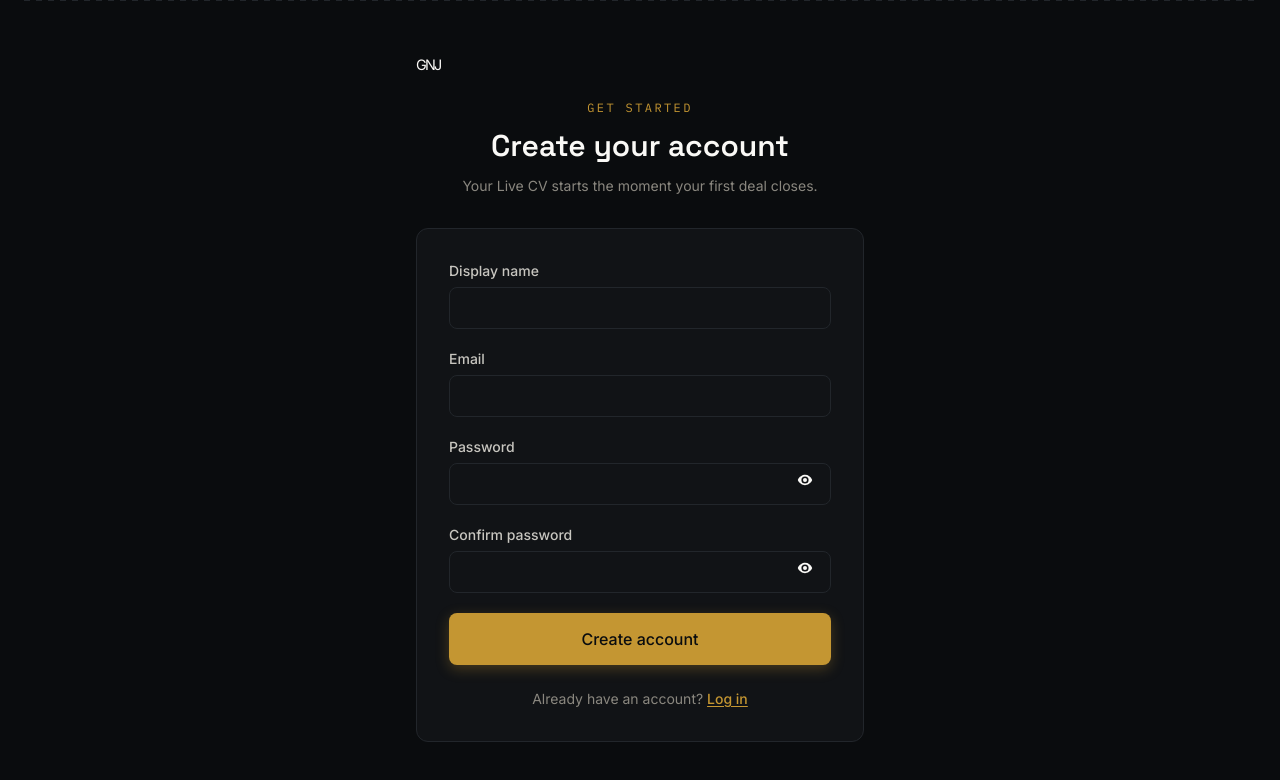
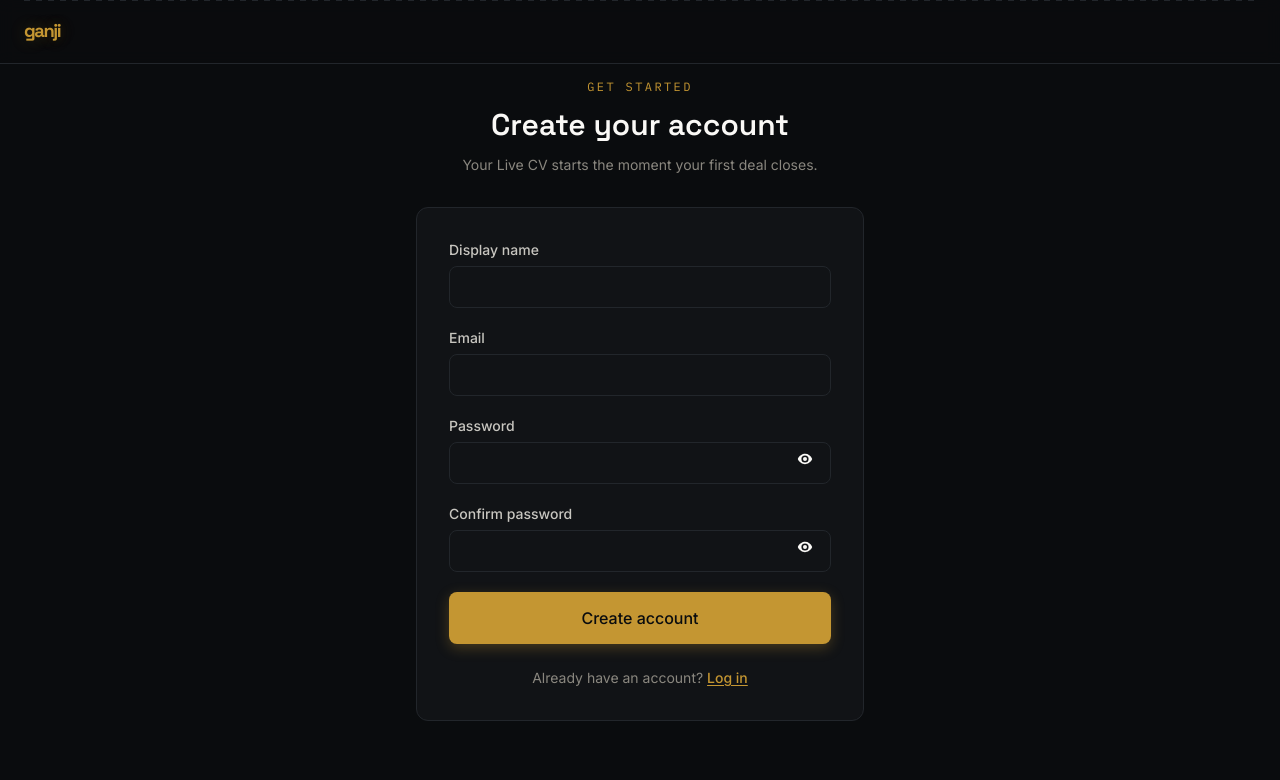
Before and after one commit to Amonochuka/ganji, a Next.js app in the folder frontend/: page /signup in a window 1280 px wide. Shown: the top 780 px of the page. Built offline with nearby package versions, Linux system fonts and the light colour scheme; no server answers.

Commit message:
Use Ganji wordmark across app headers

```diff
--- a/frontend/src/app/cv/[slug]/page.tsx
+++ b/frontend/src/app/cv/[slug]/page.tsx
@@ -150,7 +150,10 @@ function Header() {
   return (
     <header className="border-b border-vault-border bg-vault-bg/80 backdrop-blur-sm sticky top-0 z-50">
       <div className="mx-auto flex h-16 max-w-6xl items-center justify-between px-6">
-        <Link href="/" className="logo-gnj-sm" aria-label="Ganji Home">GNJ</Link>
+        <Link href="/" className="brand-wordmark" aria-label="Ganji Home">ganji</Link>
+        <Link href="/dashboard" className="text-sm text-ink-300 transition hover:text-gold-400">
+          Dashboard
+        </Link>
       </div>
     </header>
   );
--- a/frontend/src/app/cv/[slug]/verify/[entryId]/page.tsx
+++ b/frontend/src/app/cv/[slug]/verify/[entryId]/page.tsx
@@ -32,7 +32,10 @@ export default function VerifyEntryPage() {
     <main className="flex min-h-screen flex-col bg-vault-bg">
       <header className="border-b border-vault-border bg-vault-bg/80 backdrop-blur-sm sticky top-0 z-50">
         <div className="mx-auto flex h-16 max-w-6xl items-center justify-between px-6">
-          <Link href="/" className="logo-gnj-sm" aria-label="Ganji Home">GNJ</Link>
+          <Link href="/" className="brand-wordmark" aria-label="Ganji Home">ganji</Link>
+          <Link href="/dashboard" className="text-sm text-ink-300 transition hover:text-gold-400">
+            Dashboard
+          </Link>
         </div>
       </header>
       <div className="flex-1 px-6 py-10 md:py-16">
--- a/frontend/src/app/dashboard/page.tsx
+++ b/frontend/src/app/dashboard/page.tsx
@@ -111,10 +111,10 @@ function DashboardHeader({ user, onLogout }: { user: { display_name: string; slu
   return (
     <header className="border-b border-vault-border bg-vault-bg/80 backdrop-blur-sm sticky top-0 z-50">
       <div className="mx-auto flex h-16 max-w-7xl items-center justify-between px-6">
-        <Link href="/dashboard" className="logo-gnj-sm" aria-label="Ganji Dashboard">
-          GNJ
+        <Link href="/dashboard" className="brand-wordmark" aria-label="Ganji Dashboard">
+          ganji
         </Link>
-        <nav className="flex items-center gap-2">
+        <nav className="flex items-center gap-5">
           {user?.slug && (
             <Link href={`/cv/${user.slug}`} className="text-sm text-ink-300 hover:text-gold-400">
               My CV
@@ -128,11 +128,11 @@ function DashboardHeader({ user, onLogout }: { user: { display_name: string; slu
               Disputes
             </Link>
           )}
-          <span className="text-sm text-ink-300">
+          <span className="border-l border-vault-border pl-5 text-sm text-ink-300">
             {user?.display_name}
           </span>
           {onLogout && (
-            <Button variant="ghost" className="h-10 px-4" onClick={onLogout}>
+            <Button variant="ghost" className="ml-1 h-10 px-4" onClick={onLogout}>
               Log out
             </Button>
           )}
--- a/frontend/src/app/deals/[dealId]/page.tsx
+++ b/frontend/src/app/deals/[dealId]/page.tsx
@@ -611,7 +611,7 @@ function DealHeader({ user }: { user: { email?: string } | null }) {
   return (
     <header className="border-b border-vault-border bg-vault-bg/80 backdrop-blur-sm sticky top-0 z-50">
       <div className="mx-auto flex h-16 max-w-5xl items-center justify-between px-6">
-        <Link href="/dashboard" className="logo-gnj-sm" aria-label="Ganji Dashboard">GNJ</Link>
+        <Link href="/dashboard" className="brand-wordmark" aria-label="Ganji Dashboard">ganji</Link>
         <span className="text-xs font-mono text-ink-500">{user?.email ?? ""}</span>
       </div>
     </header>
--- a/frontend/src/app/deals/new/page.tsx
+++ b/frontend/src/app/deals/new/page.tsx
@@ -101,7 +101,7 @@ export default function CreateDealPage() {
     <main className="flex min-h-screen flex-col bg-vault-bg">
       <header className="border-b border-vault-border bg-vault-bg/80 backdrop-blur-sm sticky top-0 z-50">
         <div className="mx-auto flex h-16 max-w-3xl items-center justify-between px-6">
-          <Link href="/dashboard" className="logo-gnj-sm" aria-label="Ganji Dashboard">GNJ</Link>
+          <Link href="/dashboard" className="brand-wordmark" aria-label="Ganji Dashboard">ganji</Link>
         </div>
       </header>
 
--- a/frontend/src/app/login/page.tsx
+++ b/frontend/src/app/login/page.tsx
@@ -39,7 +39,6 @@ export default function LoginPage() {
       eyebrow="Welcome back"
       title="Log in to Ganji"
       subtitle="Pick up your deals where you left them."
-      showLogo={false}
       footer={
         <>
           Don&apos;t have an account?{" "}
--- a/frontend/src/app/operator/deals/[dealId]/reconcile/page.tsx
+++ b/frontend/src/app/operator/deals/[dealId]/reconcile/page.tsx
@@ -62,7 +62,7 @@ export default function ReconcilePage() {
     <main className="flex min-h-screen flex-col bg-vault-bg">
       <header className="border-b border-vault-border bg-vault-bg/80 backdrop-blur-sm sticky top-0 z-50">
         <div className="mx-auto flex h-16 max-w-6xl items-center justify-between px-6">
-          <Link href="/dashboard" className="logo-gnj-sm" aria-label="Ganji Dashboard">GNJ</Link>
+          <Link href="/dashboard" className="brand-wordmark" aria-label="Ganji Dashboard">ganji</Link>
         </div>
       </header>
       <div className="flex-1 px-6 py-10 md:py-16">
--- a/frontend/src/app/operator/disputes/page.tsx
+++ b/frontend/src/app/operator/disputes/page.tsx
@@ -58,7 +58,7 @@ export default function OperatorDisputesPage() {
     <main className="flex min-h-screen flex-col bg-vault-bg">
       <header className="border-b border-vault-border bg-vault-bg/80 backdrop-blur-sm sticky top-0 z-50">
         <div className="mx-auto flex h-16 max-w-6xl items-center justify-between px-6">
-          <Link href="/dashboard" className="logo-gnj-sm" aria-label="Ganji Dashboard">GNJ</Link>
+          <Link href="/dashboard" className="brand-wordmark" aria-label="Ganji Dashboard">ganji</Link>
           <nav className="flex items-center gap-4">
             <span className="text-sm text-ink-300 hidden sm:block">{user?.display_name}</span>
           </nav>
--- a/frontend/src/app/public/deals/[shareToken]/page.tsx
+++ b/frontend/src/app/public/deals/[shareToken]/page.tsx
@@ -142,7 +142,7 @@ export default function PublicDealPage() {
     <main className="flex min-h-screen flex-col bg-vault-bg">
       <header className="border-b border-vault-border bg-vault-bg/80 backdrop-blur-sm sticky top-0 z-50">
         <div className="mx-auto flex h-16 max-w-3xl items-center justify-between px-6">
-          <Link href="/" className="logo-gnj-sm" aria-label="Ganji Home">GNJ</Link>
+          <Link href="/" className="brand-wordmark" aria-label="Ganji Home">ganji</Link>
           <span className="text-xs text-ink-500">Client review (share link)</span>
         </div>
       </header>
--- a/frontend/src/app/settings/page.tsx
+++ b/frontend/src/app/settings/page.tsx
@@ -78,7 +78,7 @@ export default function SettingsPage() {
     <main className="flex min-h-screen flex-col bg-vault-bg">
       <header className="border-b border-vault-border bg-vault-bg/80 backdrop-blur-sm sticky top-0 z-50">
         <div className="mx-auto flex h-16 max-w-6xl items-center justify-between px-6">
-          <Link href="/dashboard" className="logo-gnj-sm" aria-label="Ganji Dashboard">GNJ</Link>
+          <Link href="/dashboard" className="brand-wordmark" aria-label="Ganji Dashboard">ganji</Link>
           <nav className="flex items-center gap-4">
             <span className="text-sm text-ink-300 hidden sm:block">{user?.display_name}</span>
             <Button variant="ghost" className="h-10 px-4" onClick={() => logout()}>Log out</Button>
--- a/frontend/src/components/auth/auth-shell.tsx
+++ b/frontend/src/components/auth/auth-shell.tsx
@@ -13,15 +13,15 @@ interface AuthShellProps {
   showLogo?: boolean;
 }
 
-export function AuthShell({ eyebrow, title, subtitle, children, footer, showLogo = true }: AuthShellProps) {
+export function AuthShell({ eyebrow, title, subtitle, children, footer }: AuthShellProps) {
   return (
-    <div className="flex min-h-screen flex-col items-center justify-center gap-8 bg-vault-bg px-6 py-12">
+    <div className="relative flex min-h-screen flex-col items-center justify-center gap-8 bg-vault-bg px-6 py-12">
+      <div className="absolute inset-x-0 top-0 h-16 border-b border-vault-border bg-vault-bg/80 backdrop-blur-sm">
+        <div className="mx-auto flex h-full max-w-7xl items-center px-6">
+          <Link href="/" className="brand-wordmark" aria-label="Ganji Home">ganji</Link>
+        </div>
+      </div>
       <header className="w-full max-w-md">
-        {showLogo && (
-          <Link href="/" className="logo-gnj-sm block text-center mb-8" aria-label="Ganji Home">
-            GNJ
-          </Link>
-        )}
         <div className="text-center">
           <p className="mb-3 font-mono text-xs uppercase tracking-[0.2em] text-gold-500">{eyebrow}</p>
           <h1 className="mb-3 font-display text-3xl font-semibold text-ink-100">{title}</h1>
```
Also changed, not shown: frontend/src/app/globals.css (line endings or trailing spaces).
